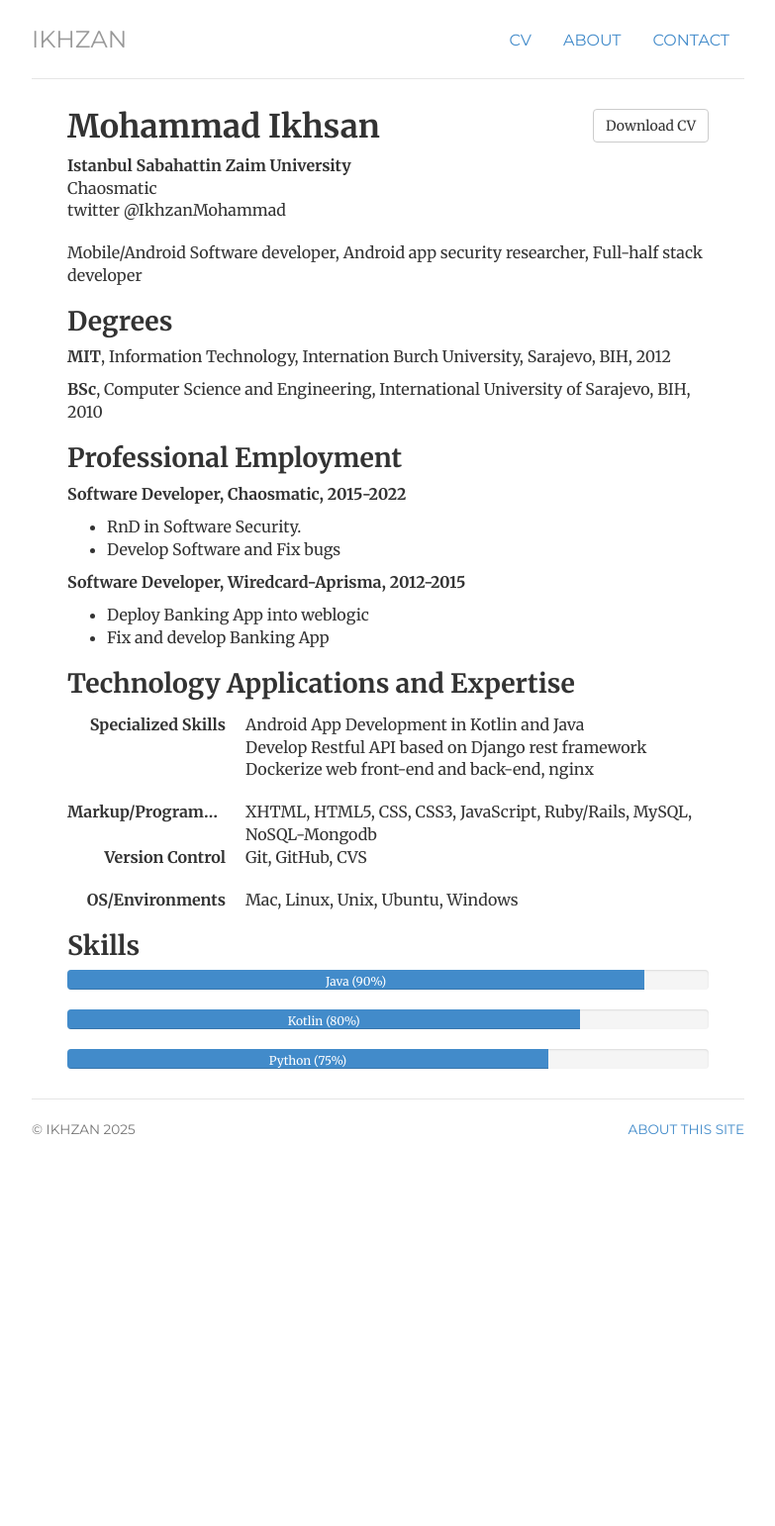
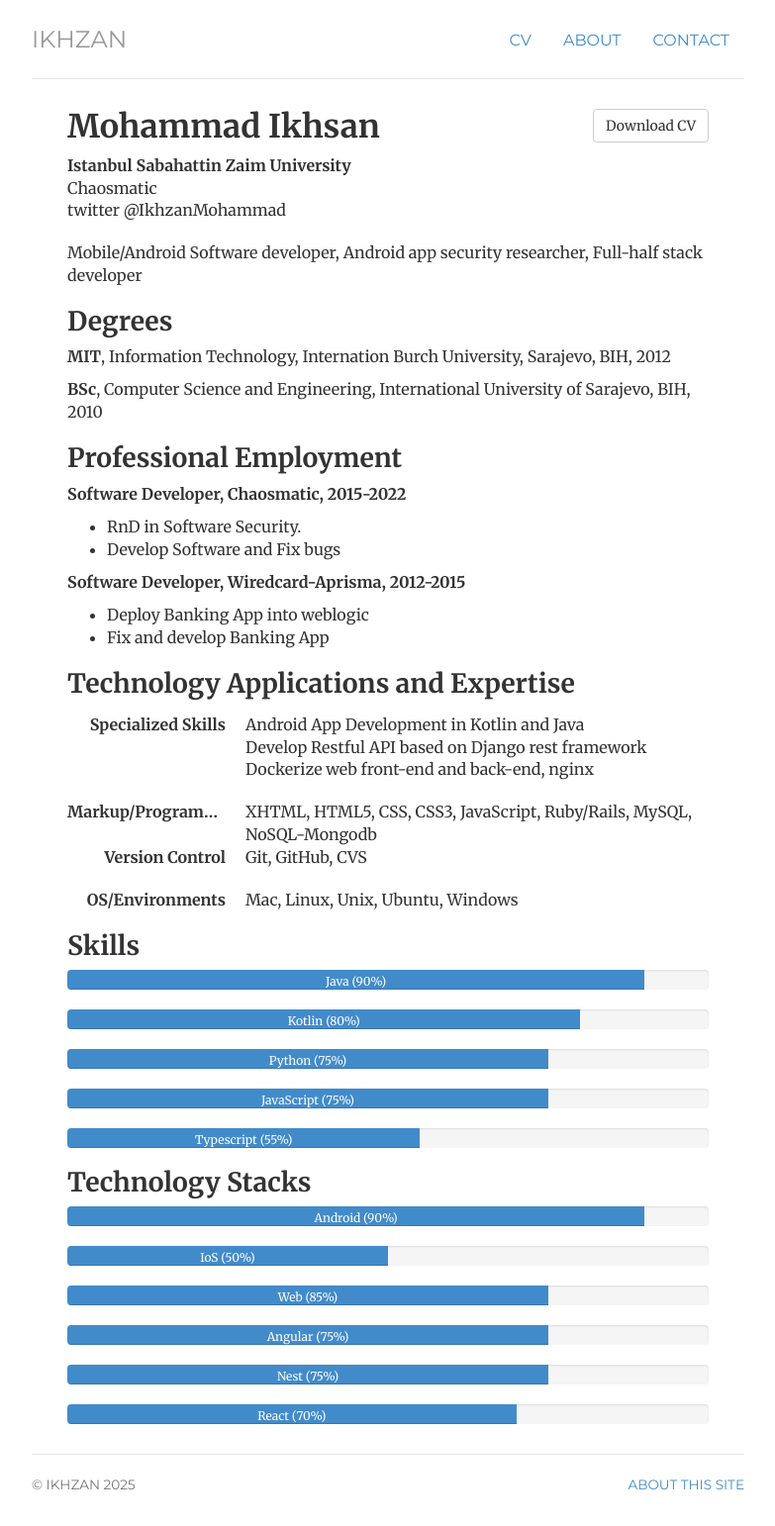
Before and after one commit to ikhzan/ikhzan.github.io, a Jekyll site: the page built from cv/index.html, in a window 1280 px wide. Shown: the whole page at 99% size, without its empty margins (248-1031 px from the left). Built offline with Jekyll 4.4.1, drawn with Linux system fonts in a browser that asks for light colours; before the commit the page ends 1183 px from its top, so only the background shows below that.

Commit message:
update cv

```diff
--- a/cv/index.html
+++ b/cv/index.html
@@ -68,7 +68,34 @@ description: Current CV for Mohammad Ikhsan.
         <div class="progress">
             <div class="progress-bar" style="width: 75%;">Python (75%)</div>
         </div>
+         <div class="progress">
+            <div class="progress-bar" style="width: 75%;">JavaScript (75%)</div>
+        </div>
+         <div class="progress">
+            <div class="progress-bar" style="width: 55%;">Typescript (55%)</div>
+        </div>
+    </div>
+    <h2>Technology Stacks</h2>
+    <div class="skills">
+        <div class="progress">
+            <div class="progress-bar" style="width: 90%;">Android (90%)</div>
+        </div>
+        <div class="progress">
+            <div class="progress-bar" style="width: 50%;">IoS (50%)</div>
+        </div>
+        <div class="progress">
+            <div class="progress-bar" style="width: 75%;">Web (85%)</div>
+        </div>
+         <div class="progress">
+            <div class="progress-bar" style="width: 75%;">Angular (75%)</div>
+        </div>
+         <div class="progress">
+            <div class="progress-bar" style="width: 75%;">Nest (75%)</div>
+        </div>
+        <div class="progress">
+            <div class="progress-bar" style="width: 70%;">React (70%)</div>
+        </div>
+
     </div>
 
-
 </div>
```
